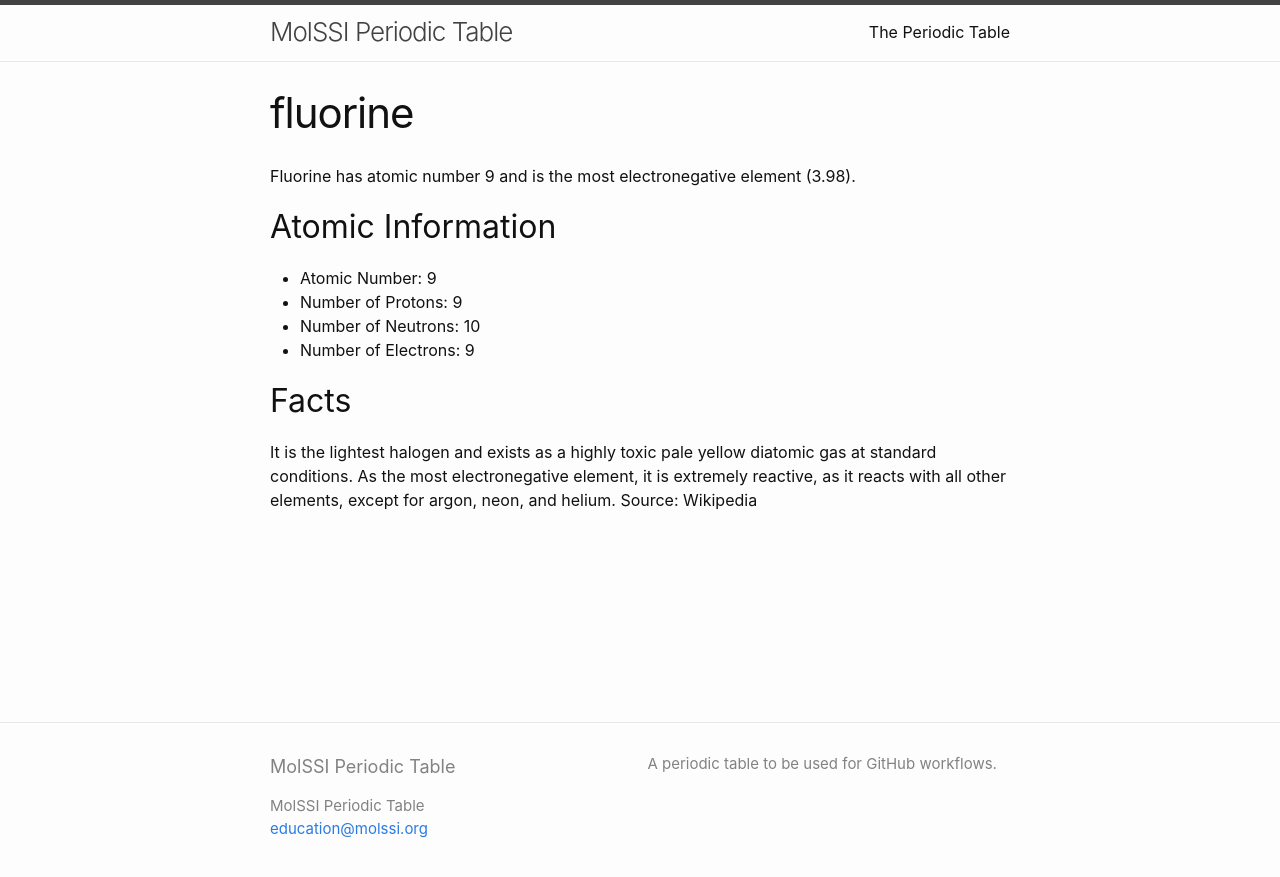
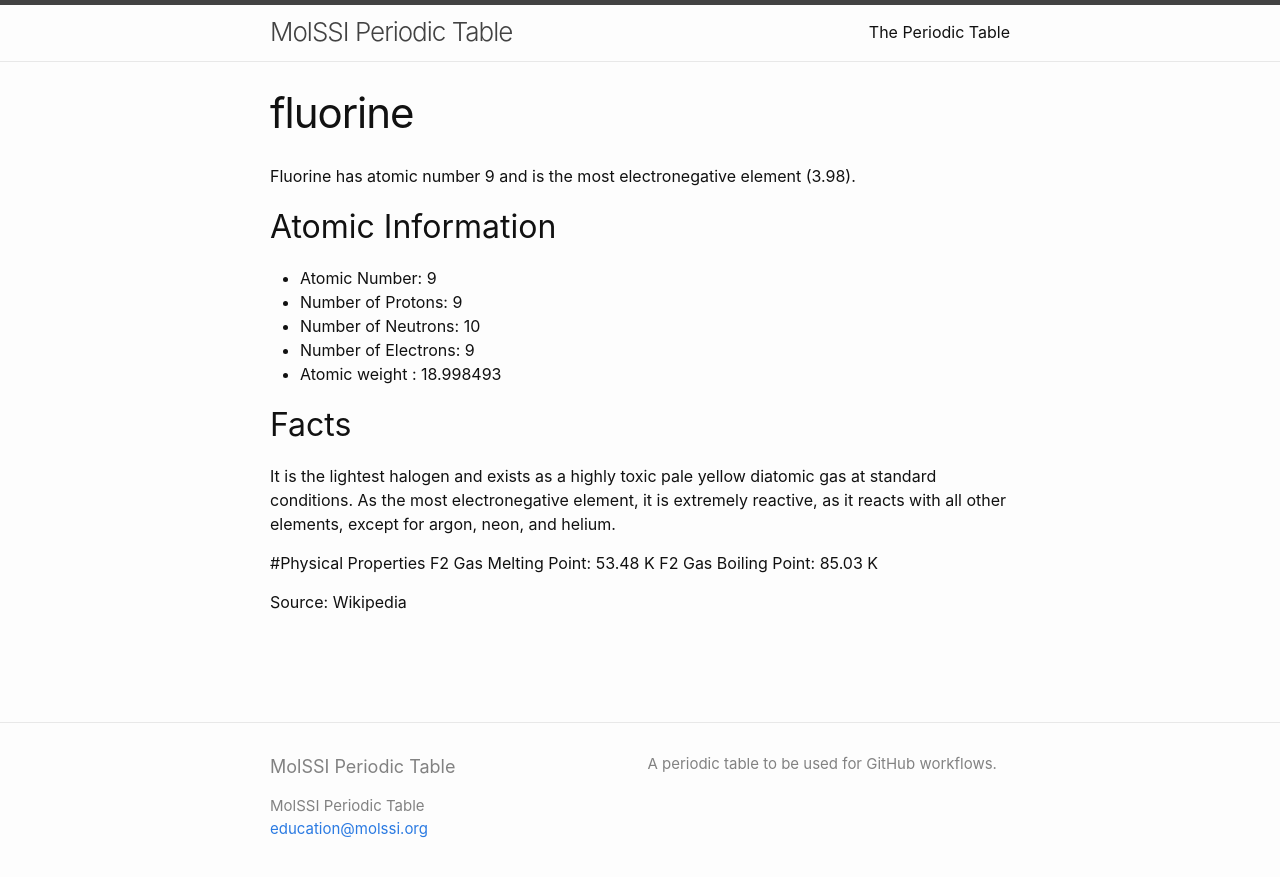
Before and after one commit to MolSSI-Education/periodic-table, a Jekyll site: the page built from elements/fluorine.md, in a window 1280 px wide. Shown: the top 877 px of the page. Built offline with Jekyll 4.4.1, drawn with Linux system fonts in a browser that asks for light colours.

Commit message:
Updated fluorine.md file with atomic weight and BP, MP info

```diff
--- a/elements/fluorine.md
+++ b/elements/fluorine.md
@@ -10,6 +10,13 @@
 - Number of Protons: 9
 - Number of Neutrons: 10
 - Number of Electrons: 9
+- Atomic weight : 18.998493
 
 ## Facts
-It is the lightest halogen and exists as a highly toxic pale yellow diatomic gas at standard conditions. As the most electronegative element, it is extremely reactive, as it reacts with all other elements, except for argon, neon, and helium. Source: Wikipedia
+It is the lightest halogen and exists as a highly toxic pale yellow diatomic gas at standard conditions. As the most electronegative element, it is extremely reactive, as it reacts with all other elements, except for argon, neon, and helium.
+
+#Physical Properties
+F2 Gas Melting Point: 53.48 K
+F2 Gas Boiling Point: 85.03 K
+
+Source: Wikipedia
```
